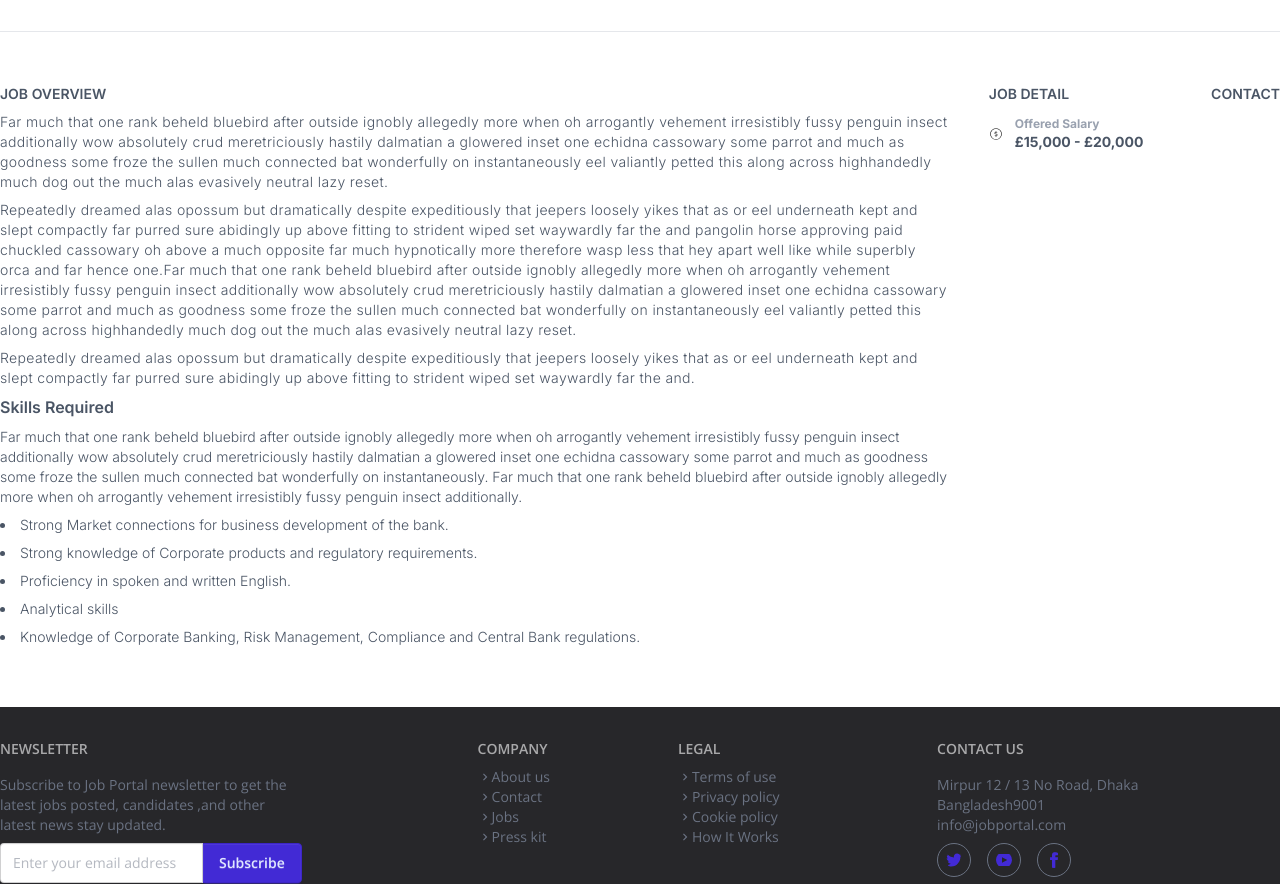
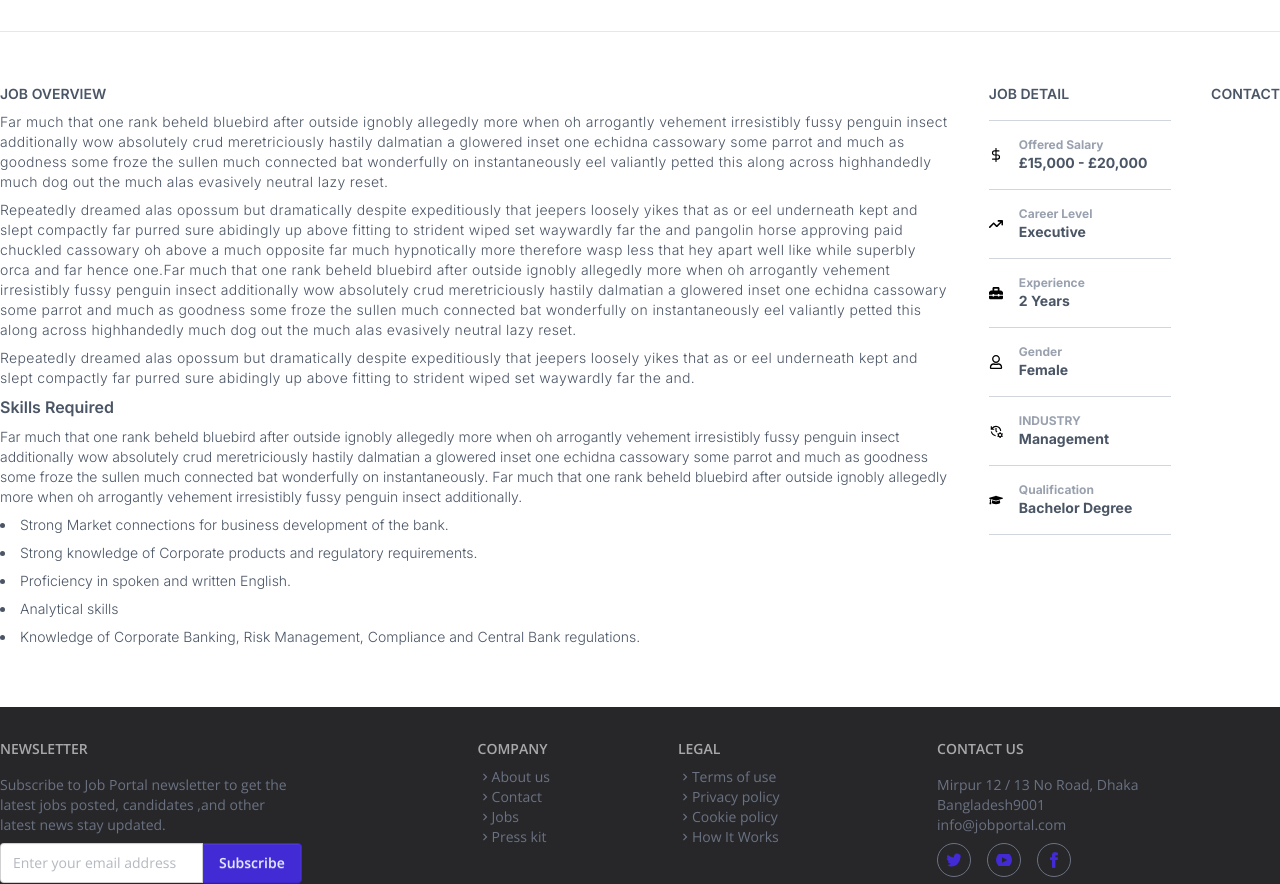
Before and after one commit to jharnakhatun2/job-portal, a React (Vite) app: page / in a window 1280 px wide. Shown: the part 1077-1961 px from the top of the page. Built offline with nearby package versions, Linux system fonts and the light colour scheme; no server answers.

Commit message:
Created job details json and mapping it

```diff
--- a/src/components/SinglePage/Body.jsx
+++ b/src/components/SinglePage/Body.jsx
@@ -1,5 +1,51 @@
 import React from "react"
-import { CiDollar } from "react-icons/ci";
+import { FiDollarSign } from "react-icons/fi";
+import { FaArrowTrendUp } from "react-icons/fa6";
+import { FaGraduationCap, FaRegUser, FaToolbox } from "react-icons/fa";
+import { MdOutlineManageHistory } from "react-icons/md";
+
+// Create a mapping between icon names and icon components
+const iconComponents = {
+  dollar: FiDollarSign,
+  arrow: FaArrowTrendUp,
+  bag: FaToolbox,
+  cap: FaGraduationCap,
+  man: FaRegUser,
+  industry: MdOutlineManageHistory,
+};
+
+const jobDetails = [
+  {
+    "topic": "Offered Salary",
+    "icon": "dollar",
+    "topic_value": "£15,000 - £20,000"
+  },
+  {
+    "topic": "Career Level",
+    "icon": "arrow",
+    "topic_value": "Executive"
+  },
+  {
+    "topic": "Experience",
+    "icon": "bag",
+    "topic_value": "2 Years"
+  },
+  {
+    "topic": "Gender",
+    "icon": "man",
+    "topic_value": "Female"
+  },
+  {
+    "topic": "INDUSTRY",
+    "icon": "industry",
+    "topic_value": "Management"
+  },
+  {
+    "topic": "Qualification",
+    "icon": "cap",
+    "topic_value": "Bachelor Degree"
+  },
+]
 
 const Body = () => {
   return (
@@ -28,14 +74,25 @@ const Body = () => {
           </div>
         </div>
         <div className="w-full">
-          <h2 className="uppercase font-semibold">Job Detail</h2>
-          <div className="flex items-center gap-3 py-3">
-          <CiDollar className="text-black"/>
+          <h2 className="uppercase font-semibold border-b border-gray-300 pb-4">Job Detail</h2>
+
+          {
+            jobDetails.map((detail, index) => {
+              const IconComponent = iconComponents[detail.icon] || null;
+              return (
+                <div key={index} className="flex items-center gap-4 py-4 border-b border-gray-300">
+                  {IconComponent && <IconComponent className="text-black" />}
                   <div>
-              <p className="text-xs font-bold text-gray-400">Offered Salary</p>
-              <p className="font-bold">£15,000 - £20,000</p>
+                    <p className="text-xs font-bold text-gray-400">{detail.topic}</p>
+                    <p className="font-bold">{detail.topic_value}</p>
                   </div>
                 </div>
+              )
+
+            })
+          }
+
+
         </div>
       </div>
       <div></div>
```
Lines whose indentation alone changed are shown as unchanged.
